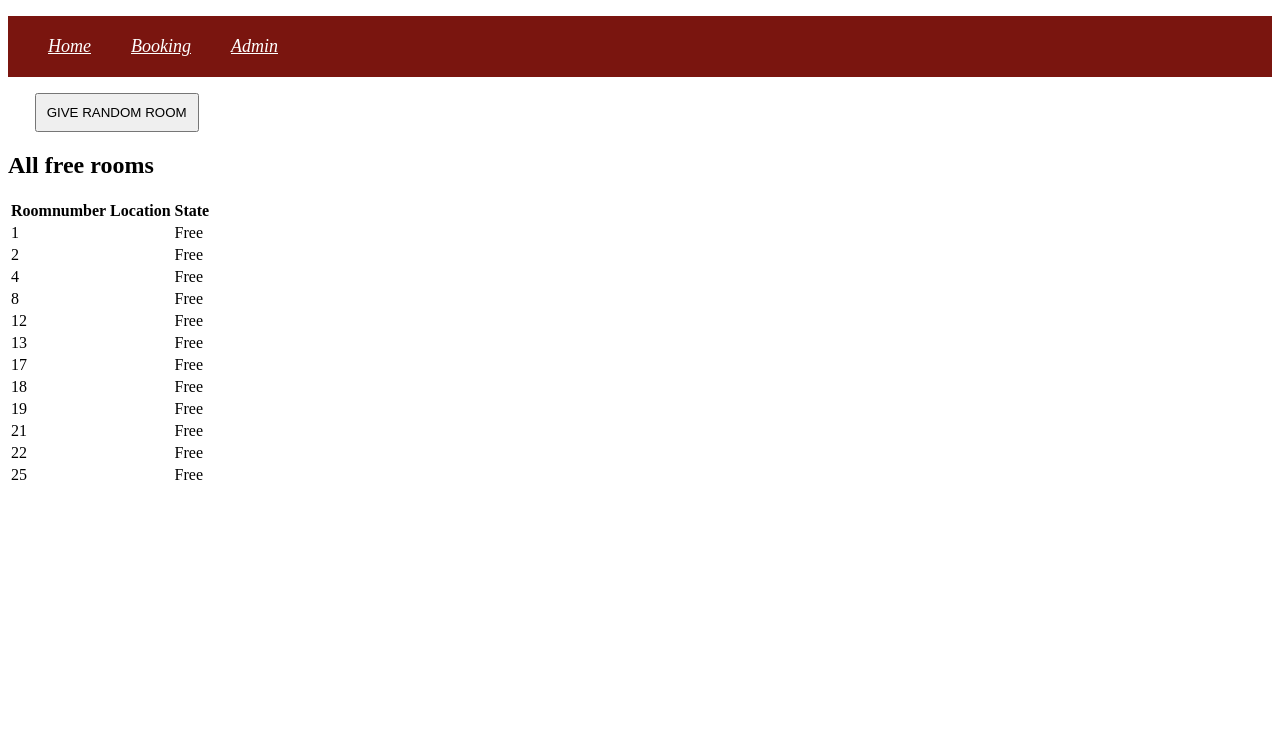
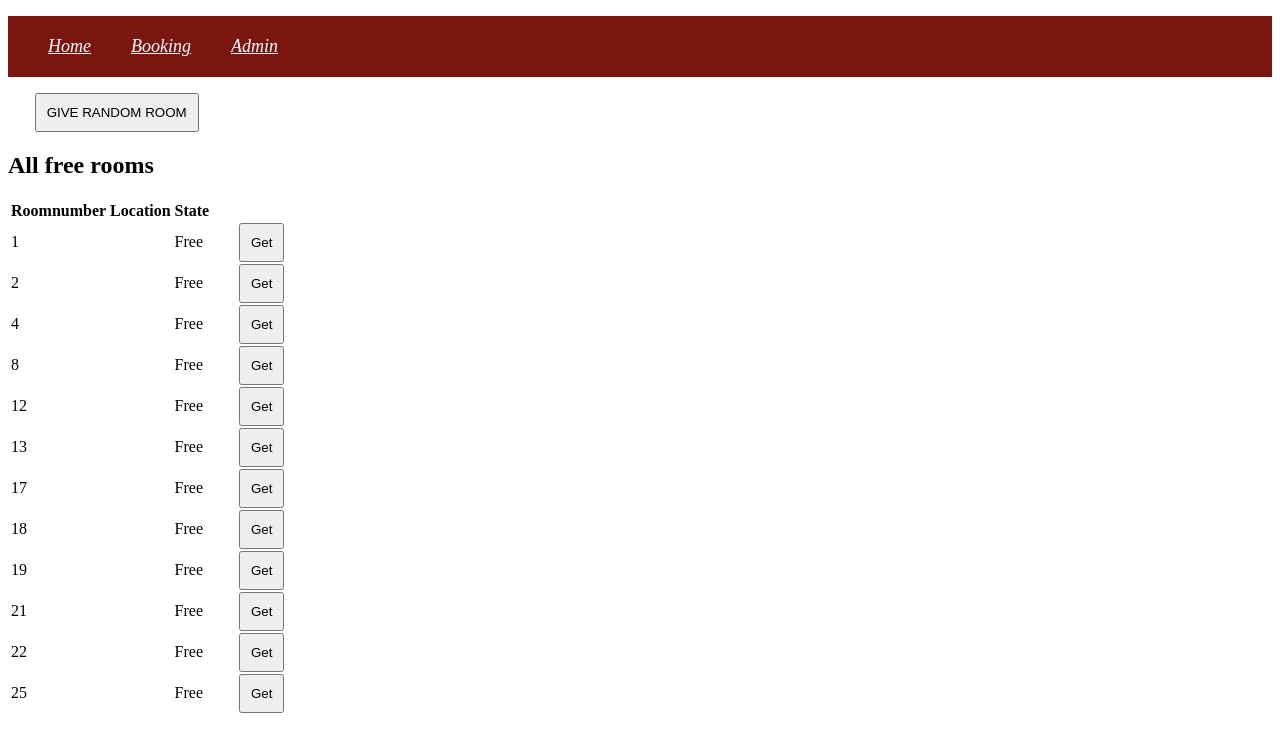
Before and after one commit to Yagnnoz/angular-hotel-booking, an Angular app: page /booking in a window 1280 px wide. Shown: the top 752 px of the page. Built offline with nearby package versions, Linux system fonts and the light colour scheme.

Commit message:
booking specific room works

```diff
--- a/src/app/booking/booking.component.html
+++ b/src/app/booking/booking.component.html
@@ -10,5 +10,6 @@
         <td>{{room.id}}</td>
         <td>{{room.location}}</td>
         <td>{{room.state}}</td>
+        <button type="button" class="book" title="book room" (click)="this.hotelService.bookRoom(room.id)">Get</button>
     </tr>
 </table>
--- a/src/app/data/hotel.service.ts
+++ b/src/app/data/hotel.service.ts
@@ -91,7 +91,7 @@ export class HotelService {
   }
 
   //books a specific room
-  private bookRoom(id: number): void {
+   bookRoom(id: number): void {
     let i: number = 0;
     for (i = 0; i < this.rooms.length; i++) {
       if (this.rooms[i].id == id && this.rooms[i].state === status.free) {
```
